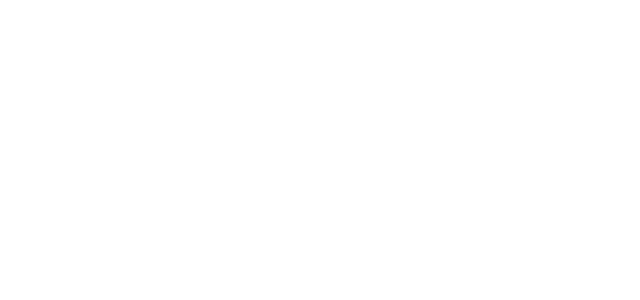
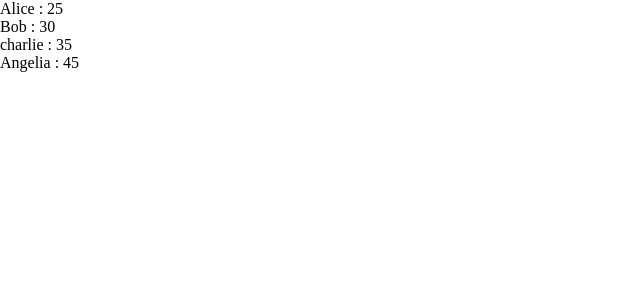
Before and after one commit to NipunShrivats/React_tutorials, a React (Vite) app in the folder react_tutorials/: page / in a window 1280 px wide. Shown: the top 300 px of the page, without its empty margins (0-640 px from the left). Built offline with nearby package versions, Linux system fonts and the light colour scheme.

Commit message:
updates on 3-3-25, change no. 1

```diff
--- a/react_tutorials/src/App.jsx
+++ b/react_tutorials/src/App.jsx
@@ -19,6 +19,7 @@
 import EventsPropagation from "./Components/5_Event_Handling/EventsPropagation_3";
 // -----------------------------------------------------
 import ReactState from "./Components/6_React_Hooks/1_React_State/Main";
+import DerivedState from "./Components/6_React_Hooks/1_React_State/DerivedState";
 
 // -----------------------------------------------------
 
@@ -47,6 +48,8 @@
       {/* ---------- a. State ----------*/}
       {/* <ReactState /> */}
       {/* <SiblingComponent /> */}
+
+      <DerivedState />
     </>
   );
 }
--- /dev/null
+++ b/react_tutorials/src/Components/6_React_Hooks/1_React_State/DerivedState.jsx
@@ -0,0 +1,35 @@
+import React, { useState } from "react";
+
+// 1
+// const users = [
+//   { name: "Alice", age: 25 },
+//   { name: "Bob", age: 30 },
+//   { name: "charlie", age: 35 },
+//   { name: "Angelia", age: 45 },
+// ];
+export default function DerivedState() {
+  // 2.
+  const [users, setUsers] = useState([
+    { name: "Alice", age: 25 },
+    { name: "Bob", age: 30 },
+    { name: "charlie", age: 35 },
+    { name: "Angelia", age: 45 },
+  ]);
+  console.log(users);
+  const userCount = users.length; // this is derived state as its value is depends on the state variable.
+  console.log(userCount);
+
+  return (
+    <>
+      <ul>
+        {users.map((ele, index) => {
+          return (
+            <li key={index}>
+              {ele.name} : {ele.age}
+            </li>
+          );
+        })}
+      </ul>
+    </>
+  );
+}
--- a/react_tutorials/src/Components/6_React_Hooks/About.md
+++ b/react_tutorials/src/Components/6_React_Hooks/About.md
@@ -15,4 +15,11 @@
 Q. Why the value does not set back to its original value after re-render in react.js?
 ans. it uses the current state to change to the next value, uses initial value only the first time.
 
+// Derived State??
+
+1. Can be computed based on other state or props --OR--
+2. If any variables value is dependent on a state or props.
+3. Not directly stored in component's state but calculated when needed.
+4. Helps to avoid duplicacy - keeeps state sikmpler and manageable.
+
 <!-- ---------------------------- -->
```
